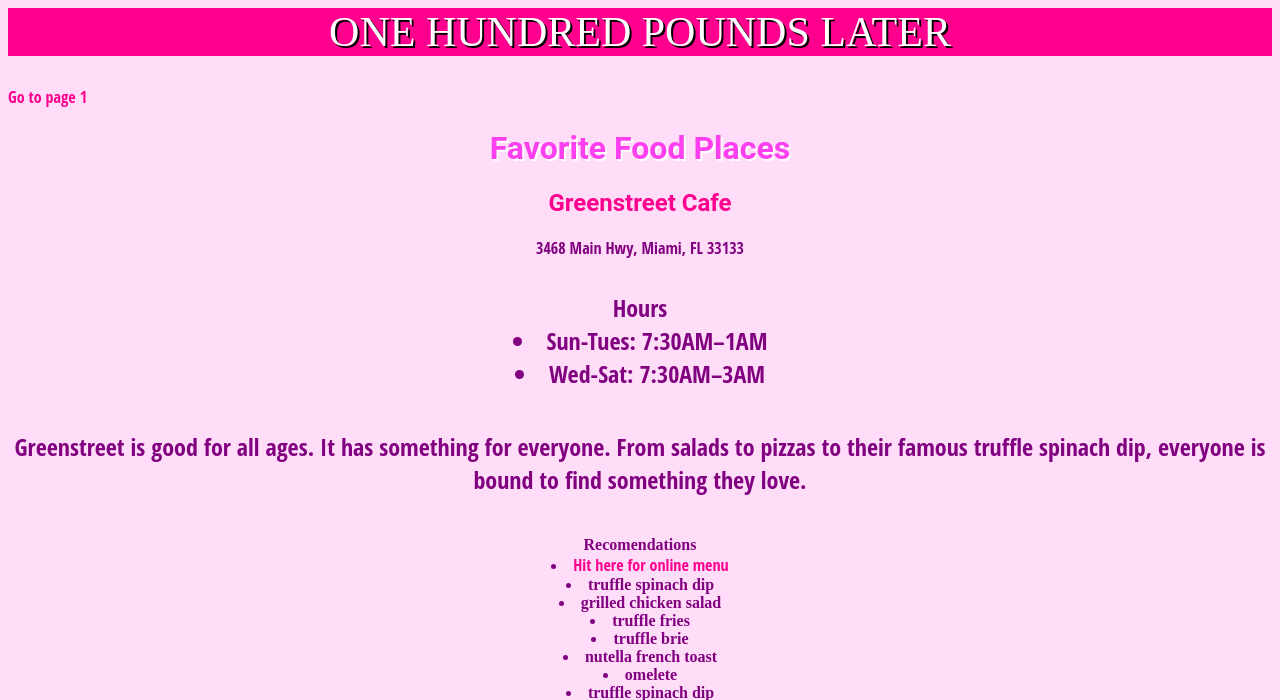
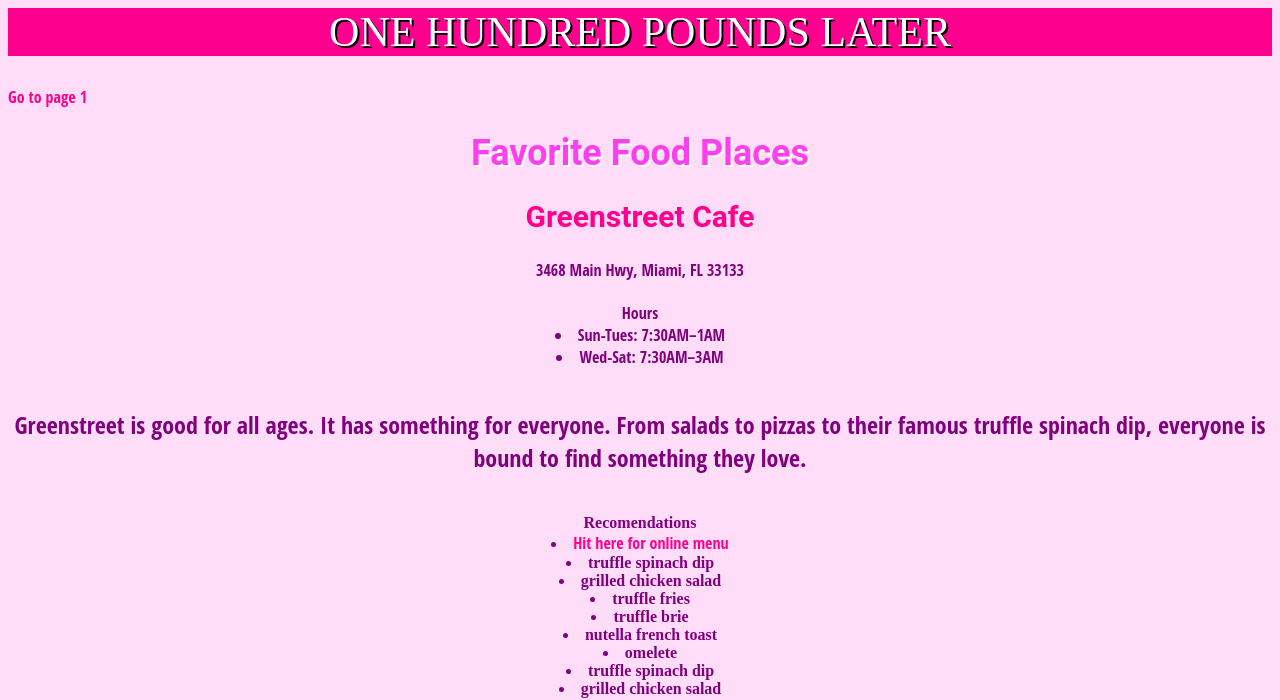
Before and after one commit to ashleycosette/weblab, a PHP site: page /homework/layout-assignment/p2.html in a window 1280 px wide. Shown: the top 700 px of the page. Run offline with PHP 8.4, Linux system fonts and the light colour scheme.

Commit message:
update layout

```diff
--- a/homework/layout-assignment/css/master.css
+++ b/homework/layout-assignment/css/master.css
@@ -38,12 +38,14 @@
   text-align: center;
   font-family: 'Roboto', sans-serif;
   text-shadow: 2px 2px 0 rgb(255, 255, 255);
+  font-size: 36px;
   }
 
 .header2 {
   font-family: 'Roboto', sans-serif;
   color: rgb(255, 0, 142);
   text-align: center;
+  font-size: 30px;
 }
 
 .header3, .header4, .header5, .header6 {
@@ -53,6 +55,11 @@
 .header3 {
   font-size: 16px;
 }
+
+.header4 {
+  font-size: 16px;
+}
+
 
 .header6 {
   font-size: 16px;
```
